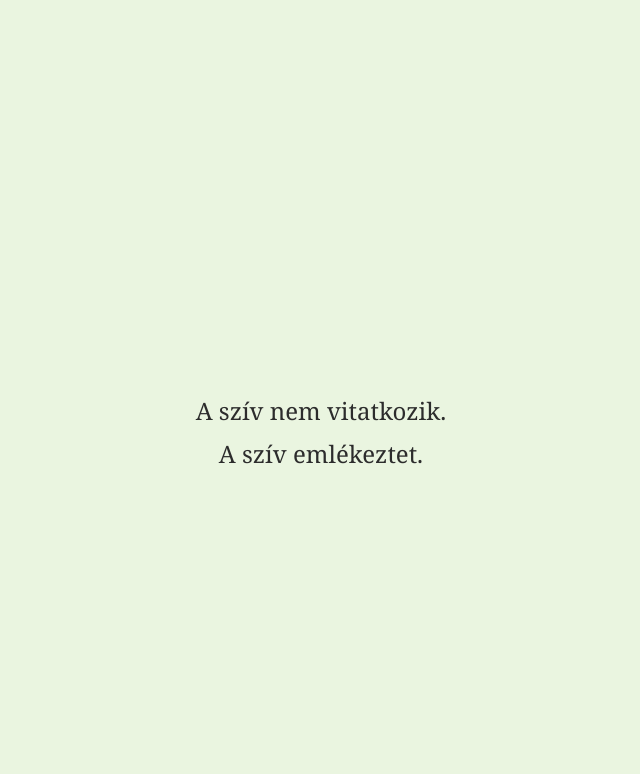
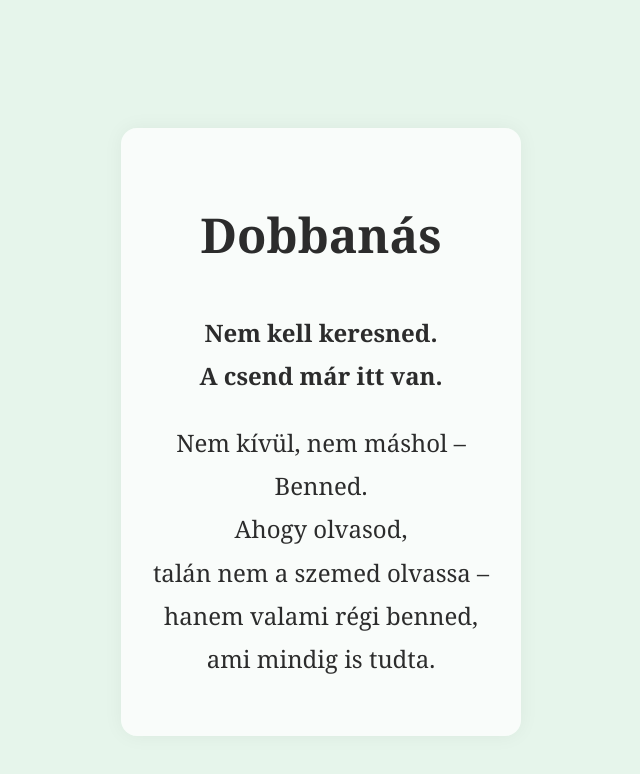
Before and after one commit to dobbanas/dobbanas.github.io, a plain HTML site: page index.html in a window 1280 px wide. Shown: the whole page, without its empty margins (319-959 px from the left). Drawn offline with Linux system fonts and the light colour scheme.

Commit message:
Update index.html
Első rezgés frissítve

```diff
--- a/index.html
+++ b/index.html
@@ -7,7 +7,7 @@
   <style>
     body {
       margin: 0;
-      background-color: #eaf5e0;
+      background-color: #e6f5eb;
       display: flex;
       justify-content: center;
       align-items: center;
@@ -20,14 +20,25 @@
     .dobbanas {
       font-size: 1.5rem;
       line-height: 1.8;
-      max-width: 600px;
+      max-width: 700px;
+      background-color: #ffffffc0;
+      padding: 2rem;
+      border-radius: 1rem;
+      box-shadow: 0 0 20px rgba(0, 0, 0, 0.05);
     }
   </style>
 </head>
 <body>
   <div class="dobbanas">
-    <p>A szív nem vitatkozik.<br>
-    A szív emlékeztet.</p>
+    <h1>Dobbanás</h1>
+    <p><strong>Nem kell keresned.<br>
+    A csend már itt van.</strong></p>
+    <p>Nem kívül, nem máshol –<br>
+    Benned.<br>
+    Ahogy olvasod,<br>
+    talán nem a szemed olvassa –<br>
+    hanem valami régi benned,<br>
+    ami mindig is tudta.</p>
   </div>
 </body>
 </html>
```
